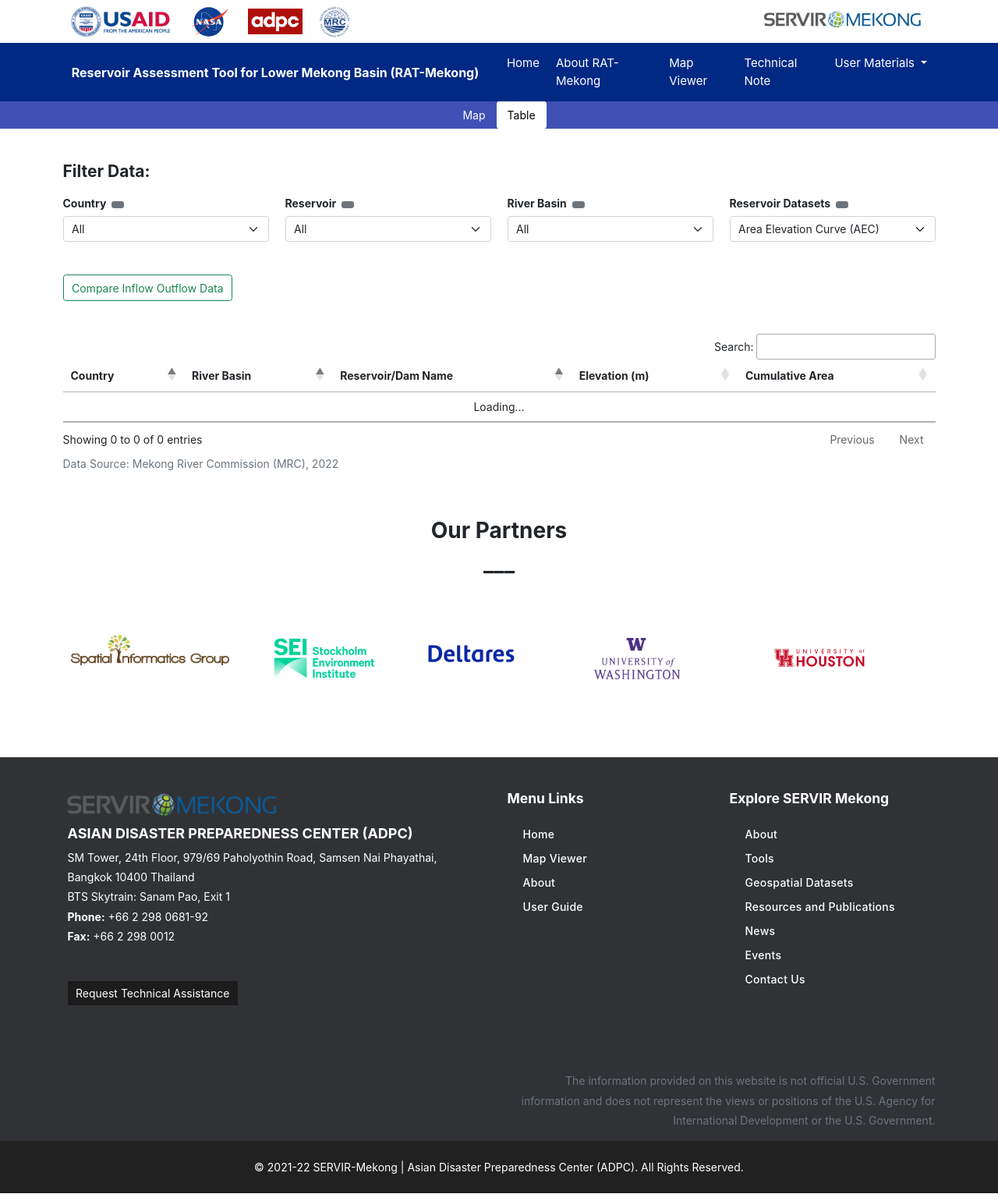
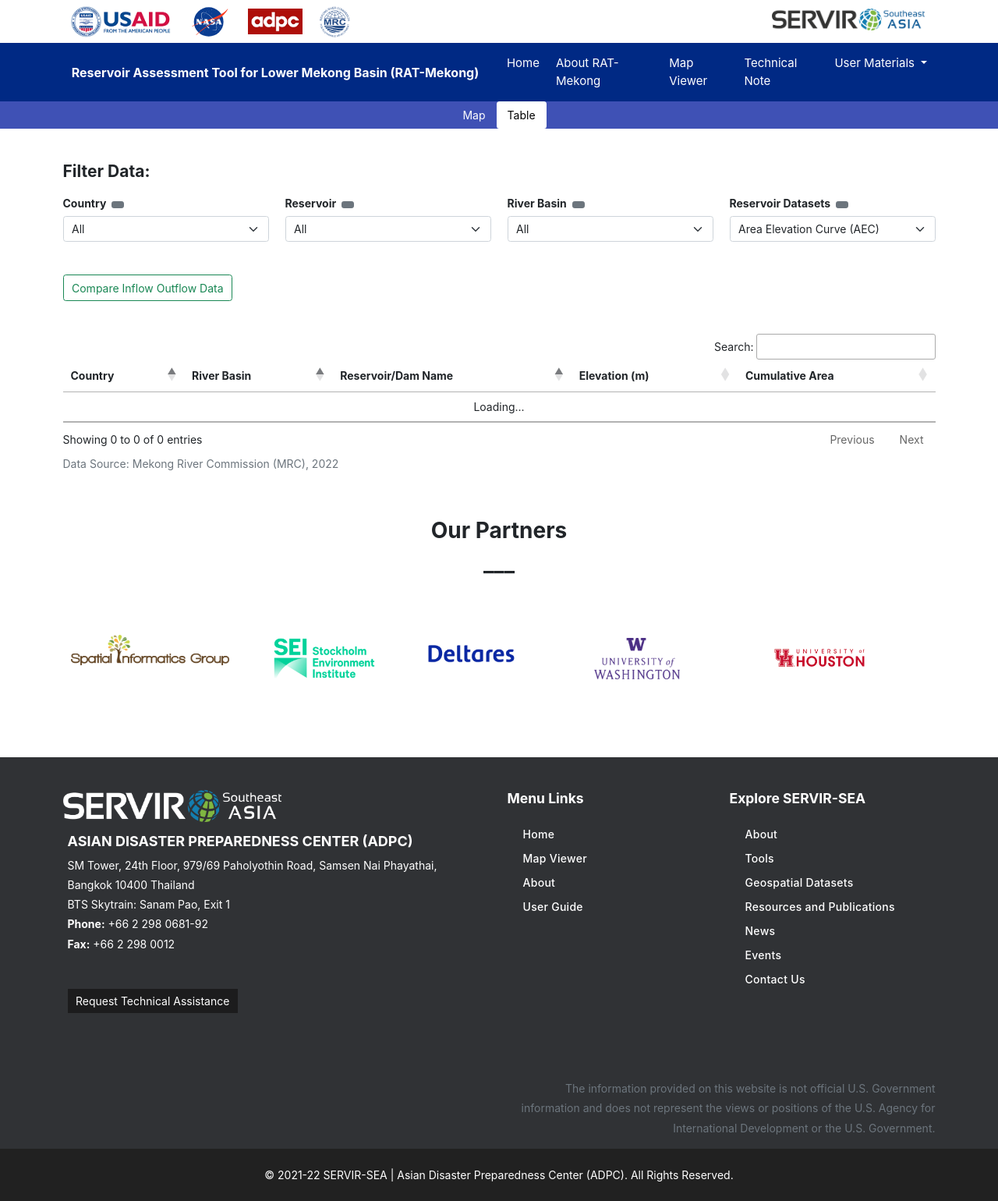
Before and after one commit to Servir-Mekong/rat_mekong, a Django app: page /table/ in a window 1280 px wide. Shown: the whole page at 78% size. Run offline with Django 3.2, Linux system fonts and the light colour scheme; some libraries are stand-ins or nearby versions; some web fonts are replaced.

Commit message:
update logo

```diff
--- a/static/css/navigation.css
+++ b/static/css/navigation.css
@@ -11,7 +11,7 @@
     .adpc {
         width: 72px;
     }
-    .servir-mekong {
+    .servir-sea {
         max-height: 25px
     }
 }
@@ -39,7 +39,7 @@
     .mrc {
         max-height: 42px;
     }
-    .servir-mekong {
+    .servir-sea {
         max-height: 32px
     }
 }
--- a/templates/about.html
+++ b/templates/about.html
@@ -15,11 +15,11 @@
 <!-- Main Container -->
 <div class="container pb-5">
   <p class="fs-5 p-4 mt-5" style="background-color: rgba(199, 236, 249, 0.5); border-left: 5px solid darkblue; color: navy;">
-    The Reservoir Assessment Tool for the Lower Mekong Basin (RAT-Mekong) was developed under the SERVIR-Mekong program.
+    The Reservoir Assessment Tool for the Lower Mekong Basin (RAT-Mekong) was developed under the SERVIR-SEA program.
   </p>
   <h3 class="h-5 fw-bold mt-5">Background of RAT-Mekong</h3>
   <p class="fs-5 pt-3">
-    <span class="fw-bold ps-5"><a href="https://servir.adpc.net/" target="_blank" rel="noopener noreferrer">SERVIR-Mekong</a></span> works in partnership with leading regional organizations such as the Mekong River Commission (MRC) to help the five countries in the Lower Mekong Region use the information provided by Earth-observing satellites and geospatial technologies to manage climate risks. The region includes Cambodia, Lao PDR, Myanmar (Burma), Thailand, and Vietnam. The Asian Disaster Preparedness Center (ADPC), a recognized leader in strengthening disaster resilience in Asia, is the prime implementer for SERVIR-Mekong. Three other consortium partners, Spatial Informatics Group (SIG), Stockholm Environment Institute (SEI), and Deltares, assist in implementing the SERVIR-Mekong program and bring exceptional capabilities to help deliver services to the region.
+    <span class="fw-bold ps-5"><a href="https://servir.adpc.net/" target="_blank" rel="noopener noreferrer">SERVIR-SEA</a></span> works in partnership with leading regional organizations such as the Mekong River Commission (MRC) to help the five countries in the Lower Mekong Region use the information provided by Earth-observing satellites and geospatial technologies to manage climate risks. The region includes Cambodia, Lao PDR, Myanmar (Burma), Thailand, and Vietnam. The Asian Disaster Preparedness Center (ADPC), a recognized leader in strengthening disaster resilience in Asia, is the prime implementer for SERVIR-SEA. Three other consortium partners, Spatial Informatics Group (SIG), Stockholm Environment Institute (SEI), and Deltares, assist in implementing the SERVIR-SEA program and bring exceptional capabilities to help deliver services to the region.
   </p>
   <p class="fs-5 pt-2"><span class="ps-5">RAT-Mekong</span> supports the MRC in developing indicator monitoring of the MRC's Drought Management Strategy (DMS) 2020-2025, referred to as the reservoir monitoring indicator, as well as MRC's Flood Management and Mitigation (FMM) Strategy 2021-2030. The tool has been identified in the MRC multi-year work plan for 2021-2022. Moreover, the reservoir information such as estimated inflows, outflows, and storage changes from the RAT-Mekong have the potential to support and facilitate the implementation of MRC Procedures, including the Procedure of Data Information Exchange and Sharing (PDIES), Procedure for Water Use Monitoring (PWUP) and Procedure for the Maintenance of Flow on the Mainstream (PMFM) of the Mekong River.</p>
   <p class="fs-5 pt-2"><span class="ps-5">The information</span> produced by RAT-Mekong is intended for supporting reservoir monitoring by the MRC and its member countries for flood and drought management in the Lower Mekong Basin (LMB). RAT-Mekong is a Near Real-Time reservoir monitoring tool using satellite observations and a hydrologic model (Biswas et al., 2021). The tool will fill the data gap in reservoir monitoring at the basin scale due to limited in-situ data and restriction of data-sharing policy. At present, reservoir information in the Upper and Lower Mekong Basins is important for drought and flood management downstream.</p>
--- a/templates/footer.html
+++ b/templates/footer.html
@@ -4,7 +4,7 @@
 	<div class="container">
 		<div class="row mt-5 pt-5 pb-5 fcontent">
 			<div class="col-md-6">
-				<img class="img-fluid pb-2" src="{% static 'images//servir-mekong.png' %}" alt="SERVIR Mekong">
+				<img class="img-fluid pb-3" src="{% static 'images/servir-sea-white.png' %}" alt="SERVIR-SEA">
 				<br>
 				<h1>
 					<b>ASIAN DISASTER PREPAREDNESS CENTER (ADPC)</b>
@@ -43,10 +43,10 @@
 				</ul>
 			</div>
 			<div class="col-md-3">
-				<h4 class="fs-5"><b>Explore SERVIR Mekong</b></h4>
+				<h4 class="fs-5"><b>Explore SERVIR-SEA</b></h4>
 				<ul class="footer-menu fs-6">
 					<li class="footer-menu-item">
-						<a href="https://servir.adpc.net/about/about-servir-mekong" target="_blank"><i class="fa fa-angle-right" aria-hidden="true"></i> About</a>
+						<a href="https://servir.adpc.net/about/about-servir-sea" target="_blank"><i class="fa fa-angle-right" aria-hidden="true"></i> About</a>
 					</li>
 					<li class="footer-menu-item">
 						<a href="https://servir.adpc.net/tools" target="_blank"><i class="fa fa-angle-right" aria-hidden="true"></i> Tools</a>
@@ -64,7 +64,7 @@
 						<a href="https://servir.adpc.net/events" target="_blank"><i class="fa fa-angle-right" aria-hidden="true"></i> Events</a>
 					</li>
 					<li class="footer-menu-item">
-						<a href="https://servir.adpc.net/about/contact-servir-mekong" target="_blank"><i class="fa fa-angle-right" aria-hidden="true"></i> Contact Us</a>
+						<a href="https://servir.adpc.net/about/contact-servir-sea" target="_blank"><i class="fa fa-angle-right" aria-hidden="true"></i> Contact Us</a>
 					</li>
 				</ul>
 			</div>
@@ -80,7 +80,7 @@
 		<div class="row">
 			<div class="col-md-12">
 				<p class="copyright-content">
-					© 2021-22 SERVIR-Mekong | Asian Disaster Preparedness Center (ADPC). All Rights Reserved.
+					© 2021-22 SERVIR-SEA | Asian Disaster Preparedness Center (ADPC). All Rights Reserved.
 				</p>
 			</div>
 		</div>
--- a/templates/home.html
+++ b/templates/home.html
@@ -71,7 +71,7 @@
   <h3 class="text-center fw-bold fs-2 mt-5 mb-0">Why RAT-Mekong Tool <span class="h1 fw-bolder">?</span></h3>
   <p class="text-center fw-bold fs-2 mb-5 mt-0">___</p>
   <p class="fs-5 mb-5">
-    Reservoir Assessment Tool for Lower Mekong Basin (RAT-Mekong) under the SERVIR-Mekong program is an effort to support reservoir monitoring for the Mekong River Commission (MRC) and its member countries in decision-making and planning processes for flood and drought management in the Lower Mekong Basin (LMB).
+    Reservoir Assessment Tool for Lower Mekong Basin (RAT-Mekong) under the SERVIR-SEA program is an effort to support reservoir monitoring for the Mekong River Commission (MRC) and its member countries in decision-making and planning processes for flood and drought management in the Lower Mekong Basin (LMB).
   </p>
   <p class="fs-5 mb-5 pb-5">
     The RAT-Mekong tool, which is open-source, replicable and scalable, aims to mitigate the challenges of data-scarce or data-restricted regions of the Mekong Basin and help the MRC and its member countries derive a broader picture of reservoir monitoring, reservoir operations and the potential impact of operations on floods, drought, natural river flow variability as a function of climate, hydrologic regime, and socio-economic indicators. With transboundary water resource management being a contentious topic in the Mekong region, this tool can facilitate transboundary regional cooperation and governance by providing unbiased data for all parties, needed to drive a fair and transparent water-sharing agreement and improving the decision-making on flood and drought management in the Lower Mekong Region.
--- a/templates/navigation.html
+++ b/templates/navigation.html
@@ -20,7 +20,7 @@
                         <a href="https://www.adpc.net/" target="_blank"><img class="adpc" src="{% static 'images/adpc.png' %}" alt="ADPC"></a>
                     </li>
                     <li class="list-group-item">
-                        <a href="https://servir.adpc.net/" target="_blank"><img class="img-fluid" src="{% static 'images/servir-mekong.png' %}" alt="SERVIR-MEKONG"></a>
+                        <a href="https://servir.adpc.net/" target="_blank"><img class="img-fluid" src="{% static 'images/servir-sea.png' %}" alt="SERVIR-SEA"></a>
                     </li>
                 </ul>
             </div>
@@ -54,7 +54,7 @@
                 <div class="col-4">
                     <ul class="d-flex justify-content-end list-group list-group-horizontal">
                         <li class="list-group-item">
-                            <a href="https://servir.adpc.net/" target="_blank"><img class="img-fluid servir-mekong pt-1" src="{% static 'images/servir-mekong.png' %}" alt="SERVIR-MEKONG"></a>
+                            <a href="https://servir.adpc.net/" target="_blank"><img class="img-fluid servir-sea pt-1" src="{% static 'images/servir-sea.png' %}" alt="SERVIR-SEA"></a>
                         </li>
                     </ul>
                 </div>
```
Also changed, not shown: static/images/servir-sea-white.png (added), static/images/servir-sea.png (added).
